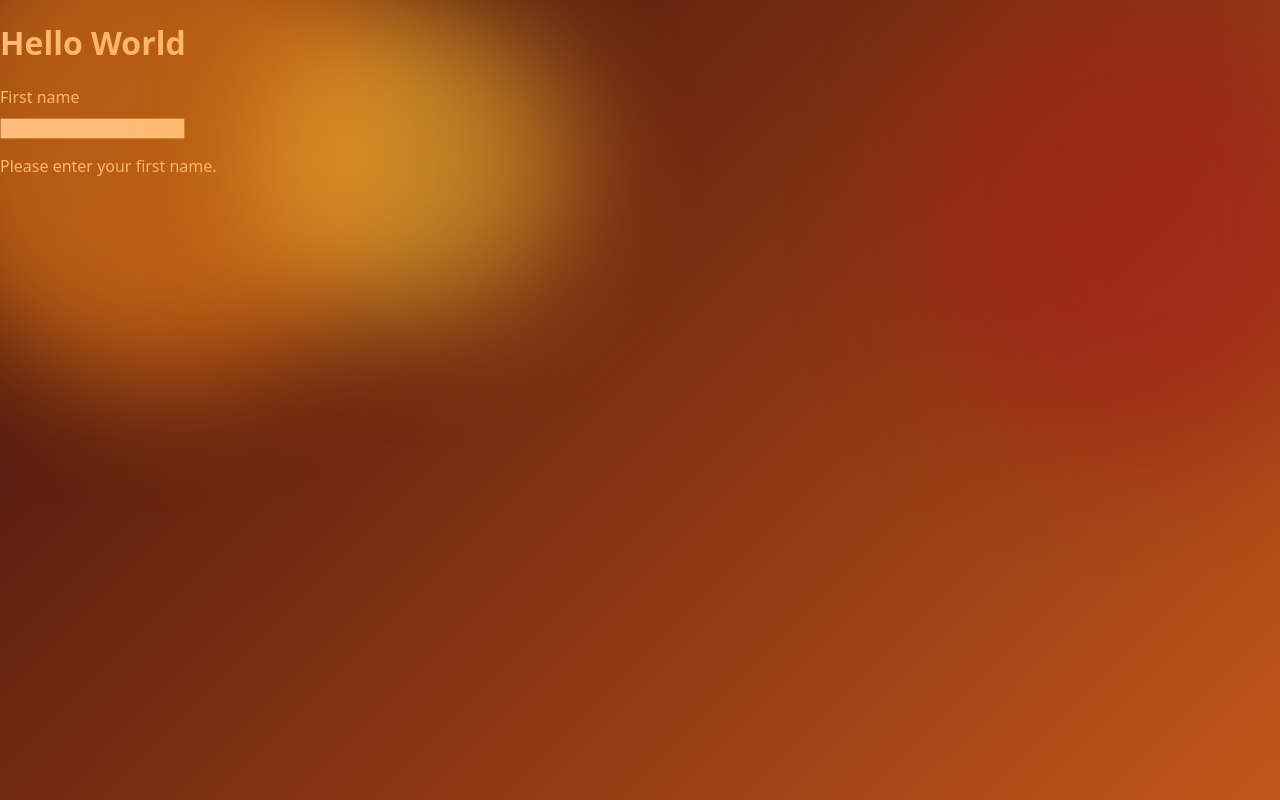
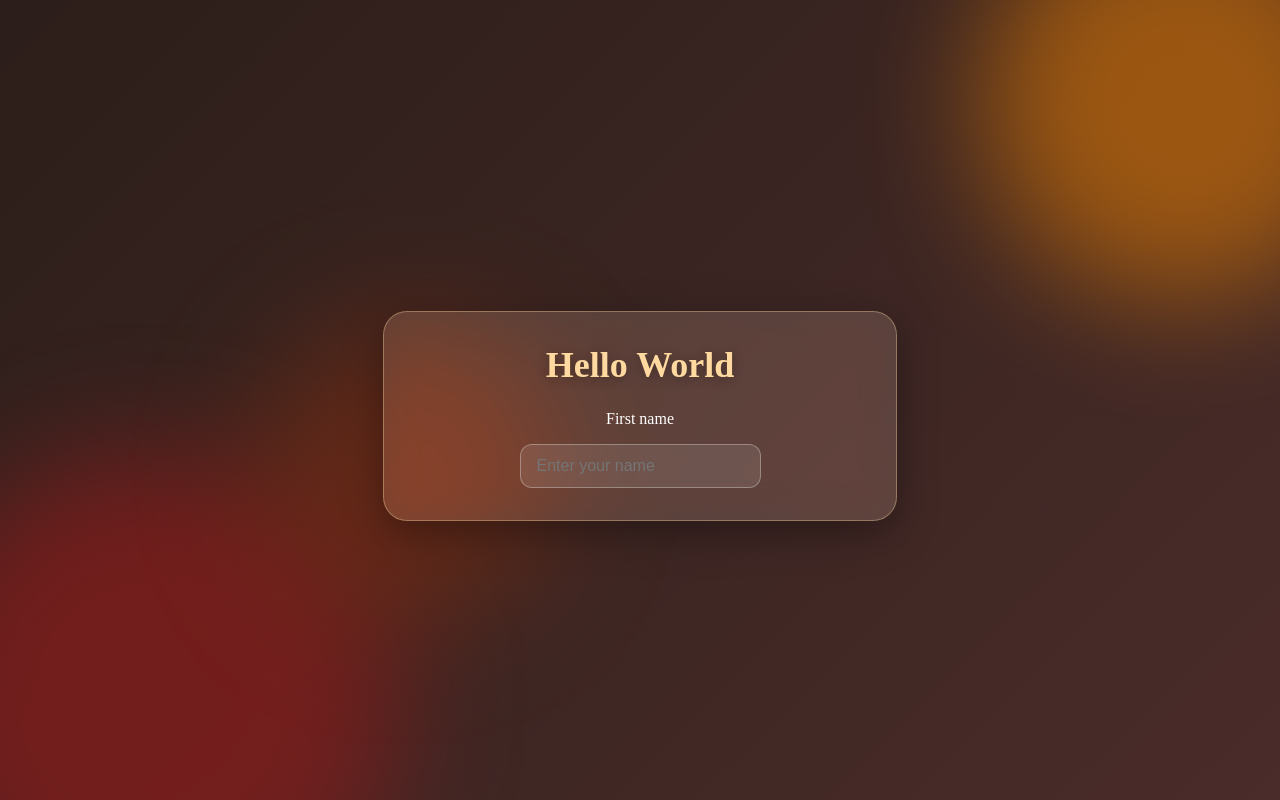
Before and after one commit to florianuhlemann/ai-dev-team-project-a, a SvelteKit app: page / in a window 1280 px wide. Built offline with nearby package versions, Linux system fonts and the light colour scheme.

Commit message:
T2: Centered glass card on the home page

```diff
--- a/src/lib/Greeter.svelte
+++ b/src/lib/Greeter.svelte
@@ -1,24 +1,54 @@
 <script lang="ts">
-	import { buildGreeting } from './greeting';
-
+	let { label = 'First name' }: { label?: string } = $props();
 	let name = $state('');
-	let greeting = $derived(buildGreeting(name));
+	const greeting = $derived(name.trim() ? `Hello, ${name.trim()}!` : '');
 </script>
 
-<label for="first-name">First name</label>
-<input id="first-name" type="text" autocomplete="given-name" bind:value={name} />
-
-<p data-testid="greeting" aria-live="polite">
+<div class="greeter-container">
+	<label for="name-input">{label}</label>
+	<input
+		id="name-input"
+		type="text"
+		bind:value={name}
+		placeholder="Enter your name"
+	/>
 	{#if greeting}
-		{greeting}
-	{:else}
-		Please enter your first name.
+		<p data-testid="greeting">{greeting}</p>
 	{/if}
-</p>
+</div>
 
 <style>
+	.greeter-container {
+		display: flex;
+		flex-direction: column;
+		gap: 1rem;
+		align-items: center;
+	}
+
 	label {
-		display: block;
-		margin-bottom: 0.5rem;
+		font-size: 1rem;
+		color: #fff;
+	}
+
+	input {
+		padding: 0.75rem 1rem;
+		border-radius: 0.75rem;
+		border: 1px solid rgba(255, 255, 255, 0.3);
+		background: rgba(255, 255, 255, 0.1);
+		color: white;
+		font-size: 1rem;
+		outline: none;
+		transition: background 0.2s, border 0.2s;
+	}
+
+	input:focus {
+		background: rgba(255, 255, 255, 0.2);
+		border: 1px solid rgba(255, 255, 255, 0.5);
+	}
+
+	p {
+		font-size: 1.25rem;
+		font-weight: 600;
+		color: #ffd9a0;
 	}
 </style>
--- a/src/routes/+layout.svelte
+++ b/src/routes/+layout.svelte
@@ -1,67 +1,68 @@
 <script lang="ts">
-	import favicon from '$lib/assets/favicon.svg';
-
 	let { children } = $props();
 </script>
 
-<svelte:head>
-	<link rel="icon" href={favicon} />
-</svelte:head>
-
-<div class="blob blob-orange" aria-hidden="true"></div>
-<div class="blob blob-red" aria-hidden="true"></div>
-<div class="blob blob-gold" aria-hidden="true"></div>
-
-{@render children()}
+<div class="background-container">
+	<div class="blob blob-1"></div>
+	<div class="blob blob-2"></div>
+	<div class="blob blob-3"></div>
+	<div class="content">
+		{@render children()}
+	</div>
+</div>
 
 <style>
 	:global(html), :global(body) {
 		margin: 0;
+		padding: 0;
 		height: 100%;
 		overflow: hidden;
-		overscroll-behavior: none;
+		background-color: #1a1a1a;
 	}
 
-	:global(*), :global(*::before), :global(*::after) {
-		box-sizing: border-box;
-	}
-
-	:global(body) {
-		background: linear-gradient(135deg, #3b0d0c 0%, #7a2e12 45%, #c2561a 100%);
-		color: #fff4e0;
-		font-family: system-ui, -apple-system, 'Segoe UI', sans-serif;
+	.background-container {
+		position: relative;
+		width: 100%;
+		height: 100vh;
+		overflow: hidden;
+		background: linear-gradient(135deg, #2c1e1a 0%, #4a2c2a 100%);
 	}
 
 	.blob {
-		position: fixed;
+		position: absolute;
 		border-radius: 50%;
 		filter: blur(60px);
 		opacity: 0.6;
-		pointer-events: none;
-		z-index: 0;
 	}
 
-	.blob-orange {
-		width: 40vmax;
-		height: 40vmax;
-		background: #ff8c1a;
-		top: -10vmax;
-		left: -8vmax;
+	.blob-1 {
+		width: 400px;
+		height: 400px;
+		background: #d97706;
+		top: -100px;
+		right: -100px;
 	}
 
-	.blob-red {
-		width: 35vmax;
-		height: 35vmax;
-		background: #a3201a;
-		tom: -12vmax;
-		right: -6vmax;
+	.blob-2 {
+		width: 500px;
+		height: 500px;
+		background: #991b1b;
+		bottom: -150px;
+		left: -100px;
 	}
 
-	.blob-gold {
-		width: 25vmax;
-		height: 25vmax;
-		background: #f2b632;
-		tom: 10vmax;
-		left: 20vmax;
+	.blob-3 {
+		width: 300px;
+		height: 300px;
+		background: #7c2d12;
+		top: 40%;
+		left: 20%;
+	}
+
+	.content {
+		position: relative;
+		z-index: 10;
+		width: 100%;
+		height: 100%;
 	}
 </style>
--- a/src/routes/+page.svelte
+++ b/src/routes/+page.svelte
@@ -2,5 +2,39 @@
 	import Greeter from '$lib/Greeter.svelte';
 </script>
 
-<h1>Hello World</h1>
-<Greeter />
+<main>
+	<div class="card" data-testid="card">
+		<h1>Hello World</h1>
+		<Greeter />
+	</div>
+</main>
+
+<style>
+	main {
+		position: relative;
+		z-index: 1;
+		height: 100dvh;
+		display: grid;
+		place-items: center;
+		padding: 1rem;
+	}
+
+	.card {
+		width: min(100%, 28rem);
+		padding: 2rem;
+		border-radius: 1.5rem;
+		background-color: rgba(255, 244, 224, 0.14);
+		backdrop-filter: blur(18px) saturate(140%);
+		-webkit-backdrop-filter: blur(18px) saturate(140%);
+		border: 1px solid rgba(255, 220, 170, 0.35);
+		box-shadow: 0 12px 40px rgba(0, 0, 0, 0.35);
+		text-align: center;
+	}
+
+	h1 {
+		margin: 0 0 1.5rem;
+		font-size: 2.25rem;
+		color: #ffd9a0;
+		text-shadow: 0 2px 12px rgba(0, 0, 0, 0.3);
+	}
+</style>
```
